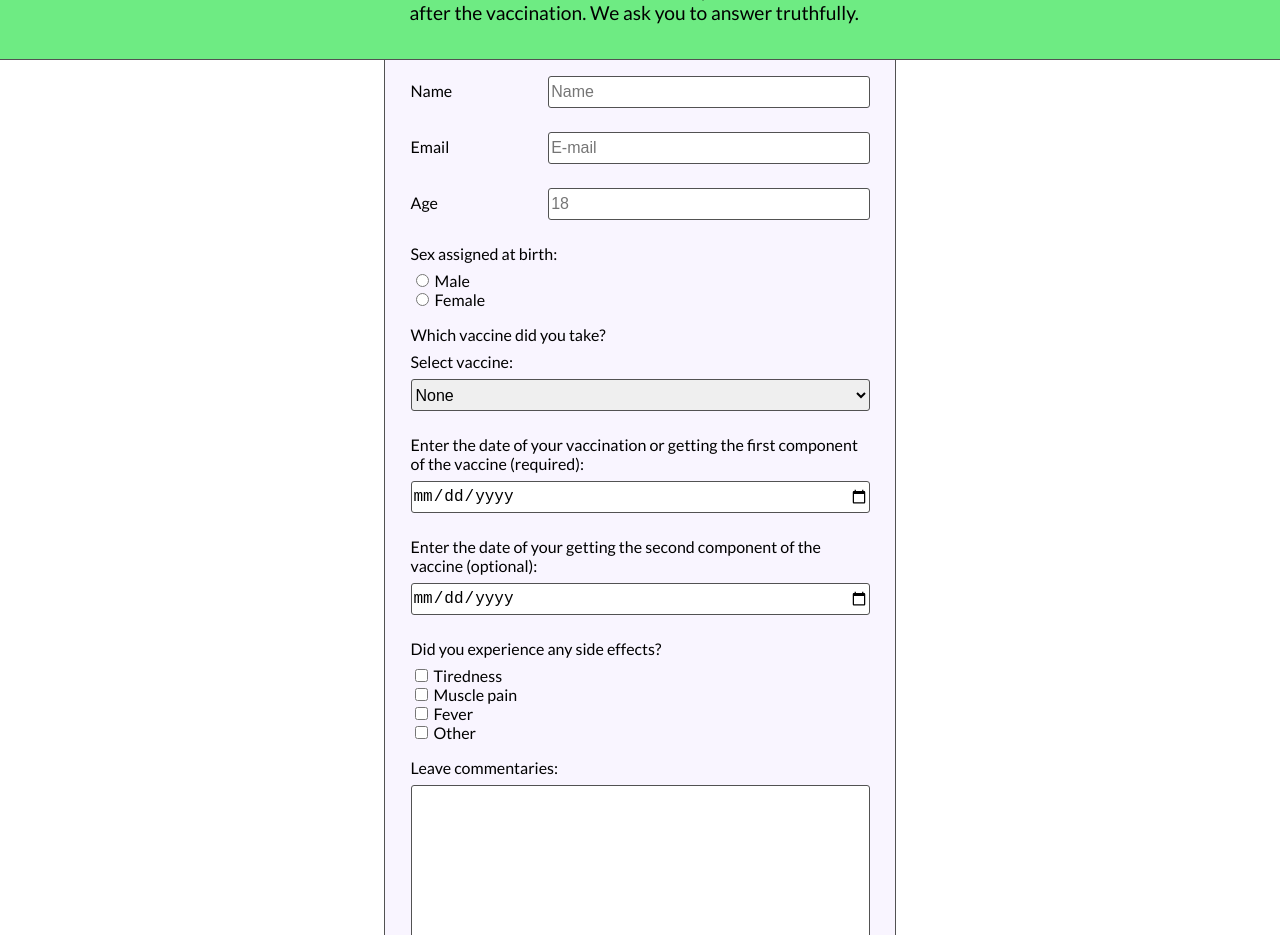
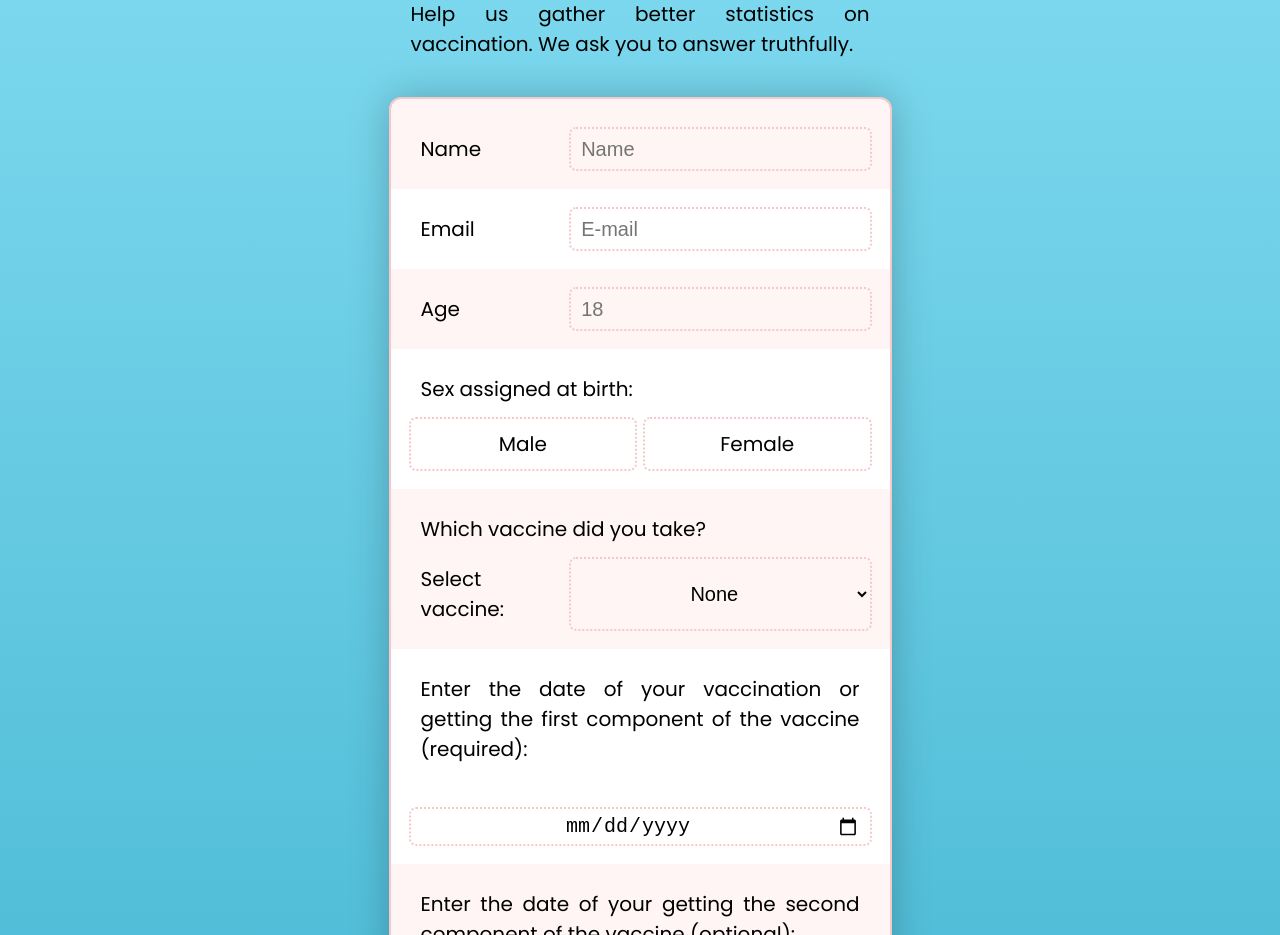
Before and after one commit to xs30snw/FCC_medical-survey, a plain HTML site: page index.html in a window 1280 px wide. Shown: the part 141-1076 px from the top of the page. Drawn offline with Linux system fonts and the light colour scheme.

Commit message:
Rethinking of the original project, major changes

```diff
--- a/index.html
+++ b/index.html
@@ -1,64 +1,56 @@
 <!DOCTYPE html>
-
 <html lang="en">
-
 <head>
     <meta charset="utf-8">
-        <meta name="viewport" content="width=device-width">
-
+    <meta name="viewport" content="width=device-width, initial-scale=1.0">
     <title>Vaccination Survey</title>
-
-        <link href="https://fonts.googleapis.com/css2?family=Lato&family=Raleway:wght@700&display=swap" rel="stylesheet">
-        <link rel="stylesheet" href="styles.css">
+    <link href="https://fonts.googleapis.com/css2?family=Poppins&family=Crimson+Text:wght@700display=swap" rel="stylesheet">
+    <link rel="stylesheet" href="style.css">
 </head>
-
 <body>
 
     <main id="main">
 
-            <header>
-                <div class="column">
+        <header class="column">
             <h1 id="title">Vaccination Survey</h1>
             <p id="description">
-                        Please, fill in the questionnaire to help us gather better statistics on vaccination rates and possible side affects after the vaccination.
+                Help us gather better statistics on vaccination.
                 We ask you to answer truthfully.
             </p>
-                </div>
         </header>
 
         <form id="survey-form" class="column">
 
-                <div class="container">
+            <div class="container flexOne">
                 <label id="name-label" for="name">Name</label>
                 <input id="name" type="text" placeholder="Name" required>
             </div>
 
-
-                <div class="container">
+            <div class="container flexOne">
                 <label id="email-label" for="email">Email</label>
                 <input id="email" type="email" placeholder="E-mail" required>
             </div>
 
-                <div class="container">
+            <div class="container flexOne">
                 <label id="number-label" for="number">Age</label>
                 <input id="number" type="number" min="18" max="60" placeholder="18" required>
             </div>
 
             <fieldset class="container">
                 <legend>Sex assigned at birth:</legend>
-                    <ul>
+                <ul class="flexTwo">
                     <li>
                         <input id="male" type="radio" name="sex" value="male">
-                            <label for="male">Male</label><br>
+                        <label for="male">Male</label>
                     </li>
-                        <li></li>
+                    <li>
                         <input id="female" type="radio" name="sex" value="female">
-                            <label for="female">Female</label><br>
+                        <label for="female">Female</label>
                     </li>
                 </ul>
             </fieldset>
 
-                <fieldset class="container">
+            <fieldset class="container flexOne">
                 <legend>Which vaccine did you take?</legend>
                 <label for="dropdown">Select vaccine:</label>
                 <select id="dropdown" name="vaccine" required>
@@ -75,19 +67,19 @@
                 </select><br>
             </fieldset>
 
-                <div class="container">
+            <div class="container w100">
                 <label for="component1">Enter the date of your vaccination or getting the first component of the vaccine (required):</label><br>
                 <input id="component1" type="date" required>
             </div>
 
-                <div class="container">
+            <div class="container w100">
                 <label for="component2">Enter the date of your getting the second component of the vaccine (optional):</label><br>
                 <input id="component2" type="date">
             </div>
 
             <fieldset class="container">
                 <legend>Did you experience any side effects?</legend>
-                    <ul>
+                <ul class="flexTwo">
                     <li>
                         <input id="1" type="checkbox" name="seffects" value="tiredness">
                         <label for="1">Tiredness</label>
@@ -97,41 +89,36 @@
                         <label for="2">Muscle pain</label>
                     </li>
                     <li>
-                            <input id="2" type="checkbox" name="seffects" value="fever">
-                            <label for="2">Fever</label>
+                        <input id="3" type="checkbox" name="seffects" value="fever">
+                        <label for="3">Fever</label>
                     </li>
                     <li>
-                            <input id="2" type="checkbox" name="seffects" value="other">
-                            <label for="2">Other</label>
+                        <input id="4" type="checkbox" name="seffects" value="other">
+                        <label for="4">Other</label>
                     </li>
                 </ul>
             </fieldset>
 
             <div class="container">
                 <label for="comments">Leave commentaries:</label>
-                    <textarea id="comments">
-
-                    </textarea>
+                <textarea id="comments"></textarea>
             </div>
 
             <div class="container">
                 <input id="submit" type="submit" value="Submit">
             </div>
+
         </form>
 
-            <section id="send-info">
-                <footer>
-                    <div class="column">
+
+        <footer class="column">
             <p>
                 Created by <em>xs30snw</em> for FreeCodeCamp as a part of Responsive Web Design projects.
             </p>
-                    </div>
         </footer>
-            </section>
 
 
     </main>
 
 </body>
-
 </html>
--- /dev/null
+++ b/style.css
@@ -0,0 +1,243 @@
+:root {
+    --col-light-red: rgb(255, 245, 245);
+    --col-medium-red: rgb(245, 201, 201);
+    --col-md-bright-red: rgb(214, 86, 86);
+    --col-bright-red: rgb(204, 70, 70);
+
+    --font-header: 'Crimson Text', serif;
+    --font-regular: 'Poppins', sans-serif;
+}
+
+/* Remove default styles */
+* {
+    box-sizing: border-box;
+    margin: 0;
+    padding: 0;
+}
+
+fieldset {
+    border: none;
+}
+
+ul {
+    list-style-type: none;
+}
+
+input[type="radio"],
+input[type="checkbox"] {
+    display: none;
+}
+
+legend {
+    float: left;
+    width: 100%;
+    margin-bottom: .5rem;
+}
+
+.flexOne legend {
+    margin: 0;
+}
+
+/*  */
+html {
+    font-family: var(--font-regular);
+    font-size: 20px;
+}
+
+input[type="text"],
+input[type="email"],
+input[type="number"],
+input[type="date"],
+select,
+textarea {
+    font-size: 1rem;
+    border-radius: .25rem;
+    outline: 2px dotted var(--col-medium-red);
+
+    border: none;
+    background-color: inherit;
+}
+
+.w100 {
+    display: flex;
+    flex-direction: column;
+}
+
+input[type="date"] {
+    width: 100%;
+    margin-top: .5rem;
+    text-align: center;
+}
+
+input[type="text"]:focus,
+input[type="email"]:focus,
+input[type="number"]:focus,
+input[type="date"]:focus,
+select:focus,
+textarea:focus{
+    outline: 2px dotted var(--col-bright-red);
+}
+
+textarea {
+    margin-top: .5rem;
+    padding: .5rem;
+}
+
+select {
+    text-align: center;
+}
+
+label,
+input,
+select,
+legend {
+    padding: .25rem .5rem;
+}
+
+body {
+    background: linear-gradient(to top, #30a9c7, #81dbf0);
+}
+
+.column {
+    width: 50%;
+    min-width: 375px;
+    max-width: 499px;
+    margin-left: auto;
+    margin-right: auto;
+}
+
+header {
+    margin: 2rem 0;
+}
+
+h1,
+#description,
+footer > p {
+    margin: 1rem;
+    text-align: center;
+}
+
+#description,
+label {
+    text-align: justify;
+}
+
+form {
+    background-color: white;
+    outline: 2px solid var(--col-medium-red);
+    display: flex;
+    flex-direction: column;
+    overflow: hidden;
+}
+
+.container:first-child {
+    padding: 1.5rem 1rem 1rem 1rem;
+}
+
+.container {
+    padding: 1rem 1rem 1rem 1rem;
+}
+
+.flexOne,
+.flexTwo {
+    display: flex;
+    flex-wrap: wrap;
+}
+
+.flexOne {
+    row-gap: .5rem;
+}
+
+.flexOne > label,
+.flexOne > input,
+.flexOne > select {
+    flex: 1 0 100%;
+}
+
+.flexTwo {
+    width: 100%;
+    display: flex;
+    gap: .5rem;
+}
+
+.flexTwo li {
+    flex: 1 1 100%;
+}
+
+.flexTwo label {
+    display: inline-block;
+    text-align: center;
+    width: 100%;
+    padding: .5rem;
+    border-radius: .25rem;
+    user-select: none;
+}
+
+.flexTwo input:not(:checked) + label {
+    outline: 2px dotted var(--col-medium-red);
+}
+
+.flexTwo input:checked + label {
+    background-color: var(--col-medium-red);
+    outline: 2px solid var(--col-medium-red);
+}
+
+textarea {
+    height: 10rem;
+    min-height: 10rem;
+    width: 100%;
+    resize: vertical;
+}
+
+#submit {
+    padding: .5rem;
+    width: 100%;
+    background-color: var(--col-bright-red);
+    color: white;
+    cursor: pointer;
+    font-size: 1rem;
+    font-weight: 700;
+    border-radius: .25rem;
+    outline: 2px solid var(--col-bright-red);
+    border: none;
+}
+
+#submit:hover {
+    background-color: var(--col-md-bright-red);
+}
+
+#submit:focus {
+    background-color: var(--col-medium-red);
+}
+
+form > *:nth-child(2n+1) {
+    background-color: var(--col-light-red);
+}
+
+@media (min-width: 376px) {
+    form {
+        border-radius: .5rem;
+        box-shadow: 0rem 0rem 2rem rgba(0, 0, 0, 0.253);
+    }
+}
+
+@media (min-width: 768px) {
+    h1 {
+        margin-top: 3rem;
+    }
+    .flexOne > label {
+        flex: 1 0 30%;
+    }
+    .flexOne > input,
+    .flexOne > select {
+        flex: 1 0 60%;
+    }
+}
+
+@media (min-width: 998px) {
+    .flexTwo li {
+        flex-grow: 1;
+        flex-shrink: 0;
+        flex-basis: 40%;
+    }
+}
--- a/styles.css
+++ /dev/null
@@ -1,203 +0,0 @@
-:root {
-    --col-top: #6EEB83;
-    --col-neutral: #F9F5FF;
-    --col-bottom: #BADEFC;
-    --col-bottom-2: #7f9ab1;
-    --col-grey: #525252;
-
-    --font-header: 'Raleway', sans-serif;
-    --font-regular: 'Lato', sans-serif;
-}
-
-*, *::before, *::after {
-    box-sizing: border-box;
-}
-
-html {
-    font-family: var(--font-regular);
-}
-
-h1 {
-    font-family: var(--font-header);
-}
-
-body {
-    margin: 0;
-}
-
-header,
-footer,
-form {
-    padding: 1em 0;
-}
-
-#description {
-    text-align: justify;
-    font-size: 1.2rem;
-}
-
-h1,
-footer > .column > p {
-    text-align: center;
-}
-
-.column {
-    width: 40%;
-    min-width: 300px;
-    margin: auto;
-}
-
-@media only screen
-    and (max-width: 992px) {
-        .column {
-            width: 60%;
-        }
-    }
-
-@media only screen
-    and (max-width: 767px) {
-        .column {
-            width: 80%;
-        }
-    }
-
-@media only screen
-    and (max-width: 572px) {
-        .column {
-            width: 100%;
-        }
-
-        #name-label,
-        #email-label,
-        #number-label {
-            width: 100%;
-        }
-    }
-
-.container {
-    display: flex;
-    flex-wrap: wrap;
-    padding: 0 5%;
-}
-
-p {
-    padding: 0 5%;
-}
-
-fieldset {
-    margin: 0;
-    padding: 0;
-    border: 0;
-}
-
-textarea {
-    height: 10rem;
-    width: 100%;
-    resize: vertical;
-    margin-top: 0.5rem;;
-}
-
-legend,
-label[for*="component"],
-label[for*="comments"] {
-    display: block;
-    padding: 0;
-}
-
-#name-label,
-#email-label,
-#number-label {
-    min-width: 30%;
-    margin: 0 0 0.5rem 0;
-    padding-top: 0.3rem;
-}
-
-#name,
-#email,
-#number {
-    flex: 1 0 auto;
-    margin: 0 0 0.5rem 0;
-}
-
-form > .container {
-    margin-bottom: 1rem;
-}
-
-form > .container:last-child {
-    margin-bottom: 0;
-}
-
-#submit {
-    width: 100%;
-    margin: auto;
-    background: var(--col-bottom);
-    border: 1px solid var(--col-bottom);
-    cursor: pointer;
-    font-size: 1rem;
-}
-
-#submit:hover {
-    border: 1px solid var(--col-grey);
-}
-
-#submit:focus {
-    background: var(--col-bottom-2);
-}
-
-select,
-input[type="date"] {
-    margin: 0.5rem 0;
-    width: 100%;
-}
-
-input,
-textarea,
-select {
-    border-radius: 3px;
-    border-style: solid;
-    border-width: 1px;
-    border-color: var(--col-grey);
-    font-size: 1rem;
-}
-
-input[type="text"],
-input[type="email"],
-input[type="number"],
-input[type="date"],
-input[type="submit"],
-select {
-    height: 2rem;
-}
-
-legend {
-    padding-bottom: 0.5rem;
-}
-
-ul {
-    list-style-type: none;
-    padding: 0;
-    margin: 0;
-}
-
-header {
-    background-color: var(--col-top);
-    border: 1px solid var(--col-grey);
-    border-top: 0px;
-    border-left: 0px;
-    border-right: 0px;
-}
-
-form {
-    border: 1px solid var(--col-grey);
-    border-top: 0px;
-    border-bottom: 0px;
-    background-color: var(--col-neutral);
-}
-
-footer {
-    background-color: var(--col-bottom);
-    border: 1px solid var(--col-grey);
-    border-left: 0px;
-    border-right: 0px;
-    border-bottom: 0px;
-}
```
Also changed, not shown: README.md, screenshot.png (added). Lines whose indentation alone changed are shown as unchanged.
